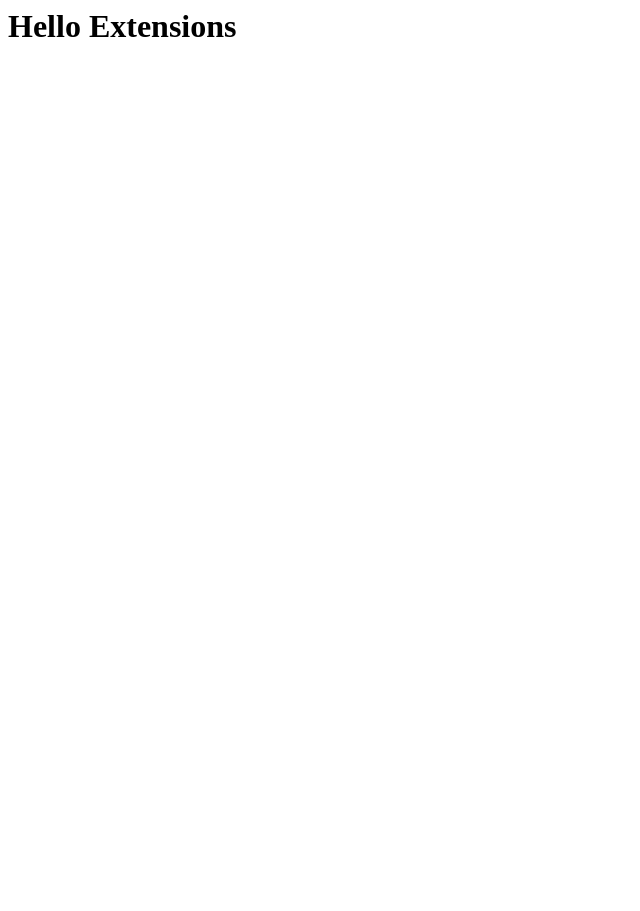
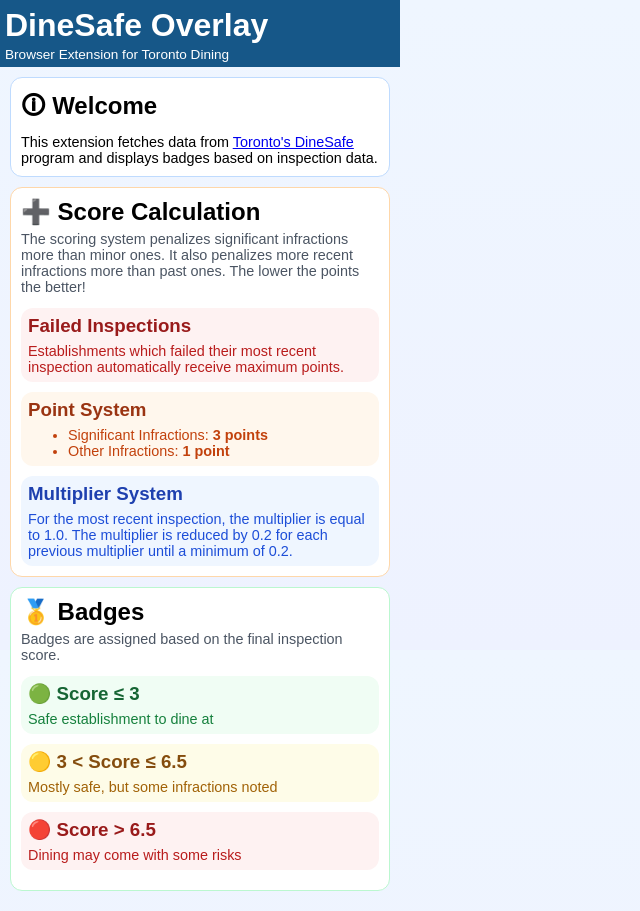
Before and after one commit to AryanAb/DineSafe-Overlay, a website built with Vite: page popup.html in a window 1280 px wide. Shown: the whole page, without its empty margins (0-640 px from the left). Before the commit the page ends 800 px from the top, so only its background shows below. Built offline with nearby package versions, Linux system fonts and the light colour scheme.

Commit message:
Added icon and a propper popup page

```diff
--- a/popup.html
+++ b/popup.html
@@ -1,5 +1,66 @@
-<html>
-  <body>
-    <h1>Hello Extensions</h1>
+<html style="width: 400px; height: 650px; margin: 0; padding: 0;">
+  <head>
+    <link rel="preconnect" href="https://fonts.googleapis.com">
+    <link rel="preconnect" href="https://fonts.gstatic.com" crossorigin>
+    <link href="https://fonts.googleapis.com/css2?family=Noto+Sans:ital,wght@0,100..900;1,100..900&display=swap" rel="stylesheet">
+  </head>
+  <body style="font-family: Nano Sans, sans-serif; margin: 0; background: #eff6ff; background: linear-gradient(180deg,#eff6ff 0%, #eef2ff 100%); padding-bottom: 20px;">
+    <div style="background-color: #165788; padding: 7px 0px 5px 5px;">
+      <h1 style="color: white; margin: 0px 0px 3px 0px;">DineSafe Overlay</h1>
+      <p style="color: white; margin: 0px; font-size: 0.85rem;">Browser Extension for Toronto Dining</p>
+    </div>
+    <div style=" margin: 10px 10px 0px 10px; border-width: 1px; border-color: rgb(191, 219, 254); border-radius: 12px; border-style: solid; padding: 10px; background-color: white;">
+      <h2 style="margin: 0px 0px 5px 0px;">&#x1F6C8; Welcome</h2>
+      <p style="font-size: 0.9rem; margin: 0px;">
+        This extension fetches data from <a href="https://www.toronto.ca/community-people/health-wellness-care/health-programs-advice/food-safety/dinesafe/">Toronto's DineSafe</a> program and displays badges based on inspection data.
+      </p>
+    </div>
+
+    <div style="margin: 10px 10px 0px 10px; border-width: 1px; border-color: rgb(254, 215, 170); border-radius: 12px; border-style: solid; padding: 10px; background-color: white;">
+      <h2 style="margin: 0px 0px 5px 0px;">&#x2795; Score Calculation</h2>
+      <p style="font-size: 0.9rem; margin: 0px 0px 13px 0px; color: rgb(75, 85, 99);;">
+        The scoring system penalizes significant infractions more than minor ones. It also penalizes more recent
+        infractions more than past ones. The lower the points the better!
+      </p>
+      <div style="border-radius: 12px; padding: 7px; margin-bottom: 10px; background-color: rgb(254 242 242);">
+        <h3 style="margin: 0px 0px 6px 0px; color: rgb(153 27 27)">Failed Inspections</h3>
+        <p style="font-size: 0.9rem; margin: 0px; color: rgb(185 28 28)">
+          Establishments which failed their most recent inspection automatically receive maximum points.
+        </p>
+      </div>
+      <div style="border-radius: 12px; padding: 7px; margin-bottom: 10px; background-color: rgb(255, 247, 237);">
+        <h3 style="margin: 0px 0px 6px 0px; color: rgb(154, 52, 18);">Point System</h3>
+        <ul style="font-size: 0.9rem; margin: 0px;">
+          <li style="color: rgb(194, 65, 12);">Significant Infractions: <b>3 points</b></li>
+          <li style="color: rgb(194, 65, 12);">Other Infractions: <b>1 point</b></li>
+        </ul>
+      </div>
+      <div style="border-radius: 12px; padding: 7px; background-color: rgb(239 246 255);">
+        <h3 style="margin: 0px 0px 6px 0px; color: rgb(30 64 175);">Multiplier System</h3>
+        <p style="font-size: 0.9rem; margin: 0px; color: rgb(29 78 216)">
+          For the most recent inspection, the multiplier is equal to 1.0. The multiplier is reduced by 0.2
+          for each previous multiplier until a minimum of 0.2.
+        </p>
+      </div>
+    </div>
+
+    <div style="margin: 10px 10px 0px 10px; border-width: 1px; border-color: rgb(187 247 208); border-radius: 12px; border-style: solid; padding: 10px; background-color: white;">
+      <h2 style="margin: 0px 0px 5px 0px;">&#x1f947; Badges</h2>
+      <p style="font-size: 0.9rem; color: rgb(75, 85, 99); margin: 0px 0px 13px 0px;">
+        Badges are assigned based on the final inspection score.
+      </p>
+      <div style="border-radius: 12px; padding: 7px; background-color: rgb(240 253 244); margin-bottom: 10px;">
+        <h3 style="margin: 0px 0px 6px 0px; color: rgb(22 101 52)">&#x1F7E2; Score &le; 3</h3>
+        <p style="font-size: 0.9rem; margin: 0px; color: rgb(21 128 61)">Safe establishment to dine at</p>
+      </div>
+      <div style="border-radius: 12px; padding: 7px; background-color: rgb(254 252 232); margin-bottom: 10px;">
+        <h3 style="margin: 0px 0px 6px 0px; color: rgb(133 77 14)">&#x1F7E1; 3 &lt; Score &le; 6.5</h3>
+        <p style="font-size: 0.9rem; margin: 0px; color: rgb(161 98 7)">Mostly safe, but some infractions noted</p>
+      </div>
+      <div style="border-radius: 12px; padding: 7px; background-color: rgb(254 242 242); margin-bottom: 10px;">
+        <h3 style="margin: 0px 0px 6px 0px; color: rgb(153 27 27)">&#x1f534; Score &gt; 6.5 </h3>
+        <p style="font-size: 0.9rem; margin: 0px; color: rgb(185 28 28)">Dining may come with some risks</p>
+      </div>
+    </div>
   </body>
 </html>
--- a/src/content.js
+++ b/src/content.js
@@ -9,7 +9,7 @@
   if (currentUrl !== lastUrl) {
     lastUrl = currentUrl;
     if (/^https:\/\/www\.google\.[a-z.]+\/maps\/place/.test(currentUrl)) {
-      // it usually takes half a second for the new sidebar to fully load, so wait a bit
+      // it usually takes a bit of time for the new sidebar to fully load, so just wait it out
       setTimeout(async () => {
         if (isEatingEstablishment()) {
           const { name, address, lat, lon } = getSelectedEstablishmentInfo(location.href);
@@ -115,9 +115,9 @@
   badge.setAttribute('href', url);
   badge.setAttribute('target', '_blank');
   badge.setAttribute('style', 'font-size: 0.875rem; text-decoration: none;')
-  if (score < 2.5) {
+  if (score <= 3 ) {
     badge.innerText = '🟢';
-  } else if (score < 6.5) {
+  } else if (score <= 6.5) {
     badge.innerText = '🟡';
   } else {
     badge.innerText = '🔴';
```
Also changed, not shown: public/icon.png.
